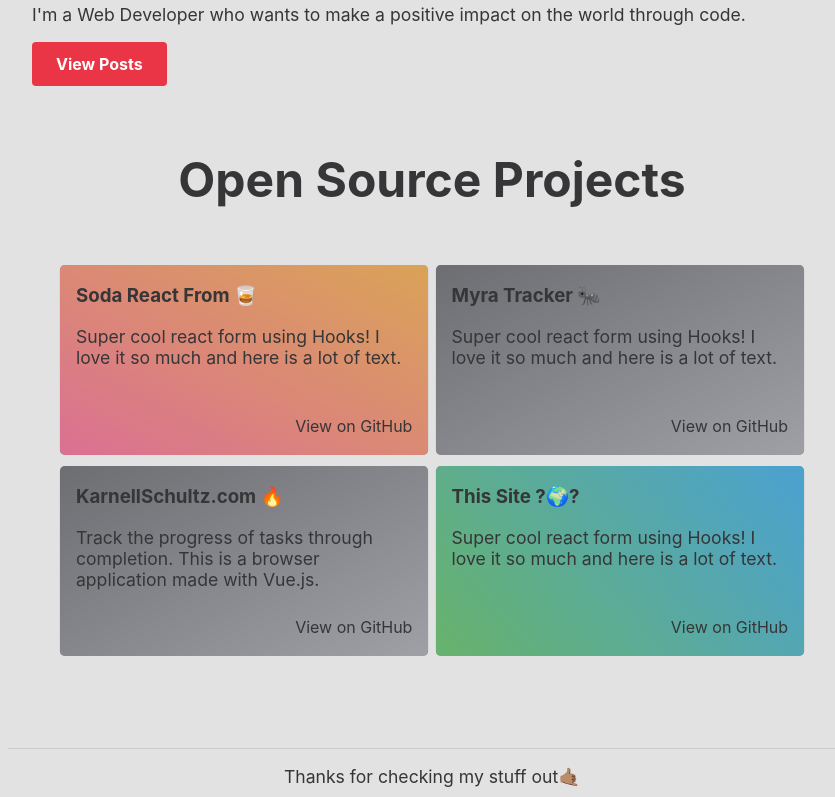
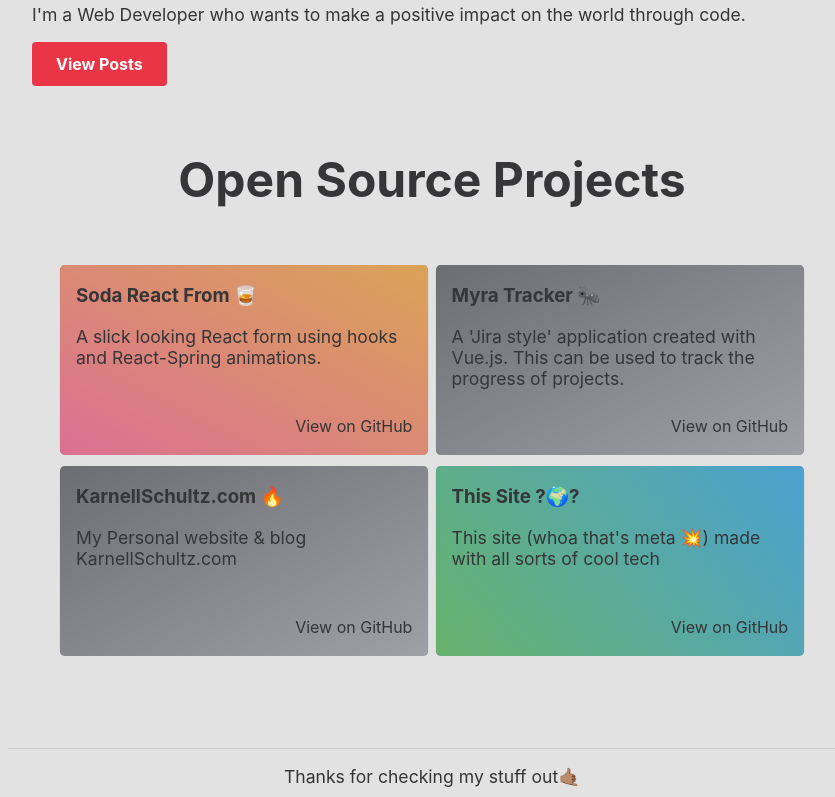
Before and after one commit to KarnellSchultz/KarmaProject, a React (Create React App) app: page / in a window 1280 px wide. Shown: the part 439-1236 px from the top of the page, without its empty margins (208-1043 px from the left). Built offline with nearby package versions, Linux system fonts and the light colour scheme.

Commit message:
fixed README

```diff
--- a/src/components/Nav.tsx
+++ b/src/components/Nav.tsx
@@ -2,7 +2,6 @@ import React from "react";
 import { Link } from "react-router-dom";
 import SVGHeaderComponent from "./SVGHeaderComponent";
 import Emoji from "./Emoji";
-import styled from "styled-components";
 interface props {
   themeToggle: any;
   theme: any;
--- a/src/components/OpenSourceProjects.tsx
+++ b/src/components/OpenSourceProjects.tsx
@@ -41,29 +41,26 @@ export default function OpenSourceProjects() {
             title={"Soda React From 🥃"}
             link={"https://soda-react-form.netlify.com/"}
             gitLink={"https://github.com/KarnellSchultz/ReactFormWork"}
-            blurb={`Super cool react form using Hooks! I love it so much and here is a
-          lot of text.`}
+            blurb={`A slick looking React form using hooks and React-Spring animations.`}
           ></ProjectItem>
 
           <ProjectItem
             title={"Myra Tracker 🐜"}
             gitLink={"https://github.com/KarnellSchultz/MyraTrackingApp"}
             link={"https://myratracker.firebaseapp.com/login.html"}
-            blurb={`Super cool react form using Hooks! I love it so much and here is a
-          lot of text.`}
+            blurb={`A 'Jira style' application created with Vue.js. This can be used to track the progress of projects.`}
           ></ProjectItem>
           <ProjectItem
             title={"KarnellSchultz.com 🔥"}
             link={"KarnellSchultz.com"}
             gitLink={"https://github.com/KarnellSchultz/karnell-site"}
-            blurb={`Track the progress of tasks through completion. This is a browser application made with Vue.js.`}
+            blurb={`My Personal website & blog KarnellSchultz.com`}
           ></ProjectItem>
           <ProjectItem
             title={"This Site ?🌍?"}
             gitLink={"https://github.com/KarnellSchultz/KarmaProject"}
             link={"#"}
-            blurb={`Super cool react form using Hooks! I love it so much and here is a
-          lot of text.`}
+            blurb={`This site (whoa that's meta 💥) made with all sorts of cool tech`}
           ></ProjectItem>
         </OpenSourceSection>
       </animated.div>
```
Also changed, not shown: 1 other file (tests, documents, lock files or other folders).
